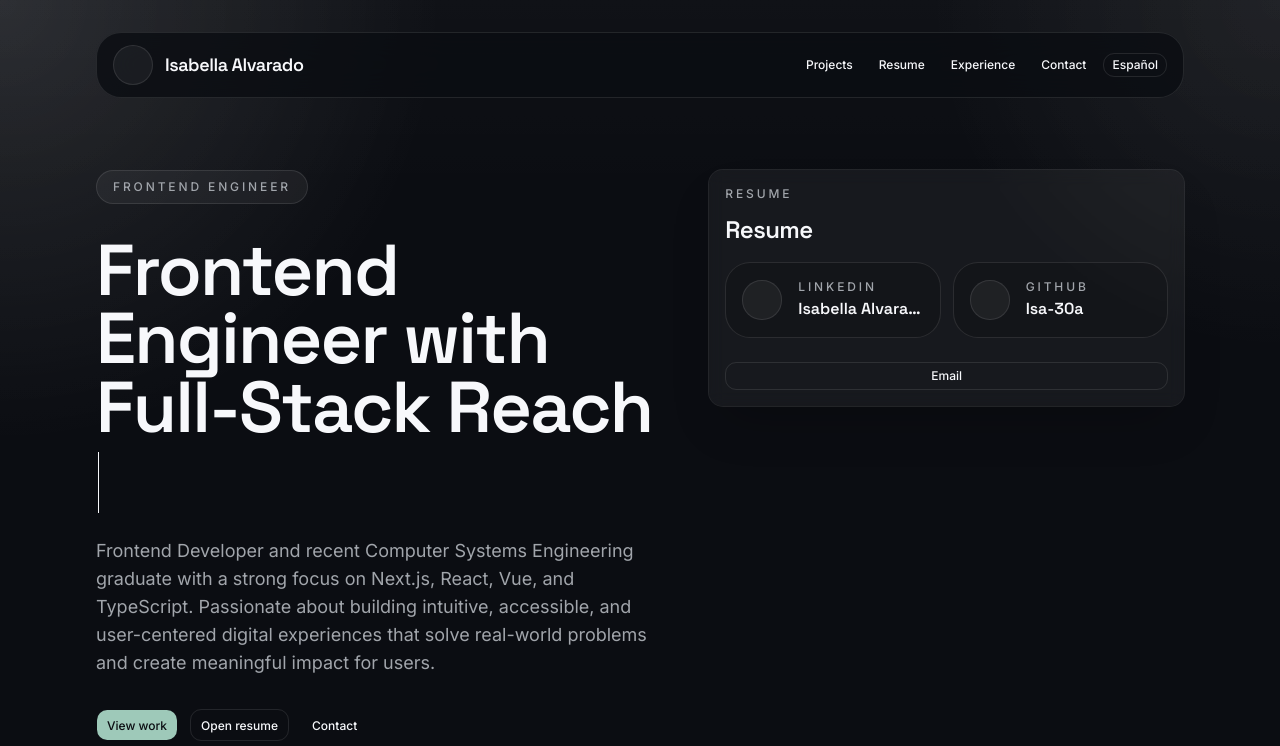
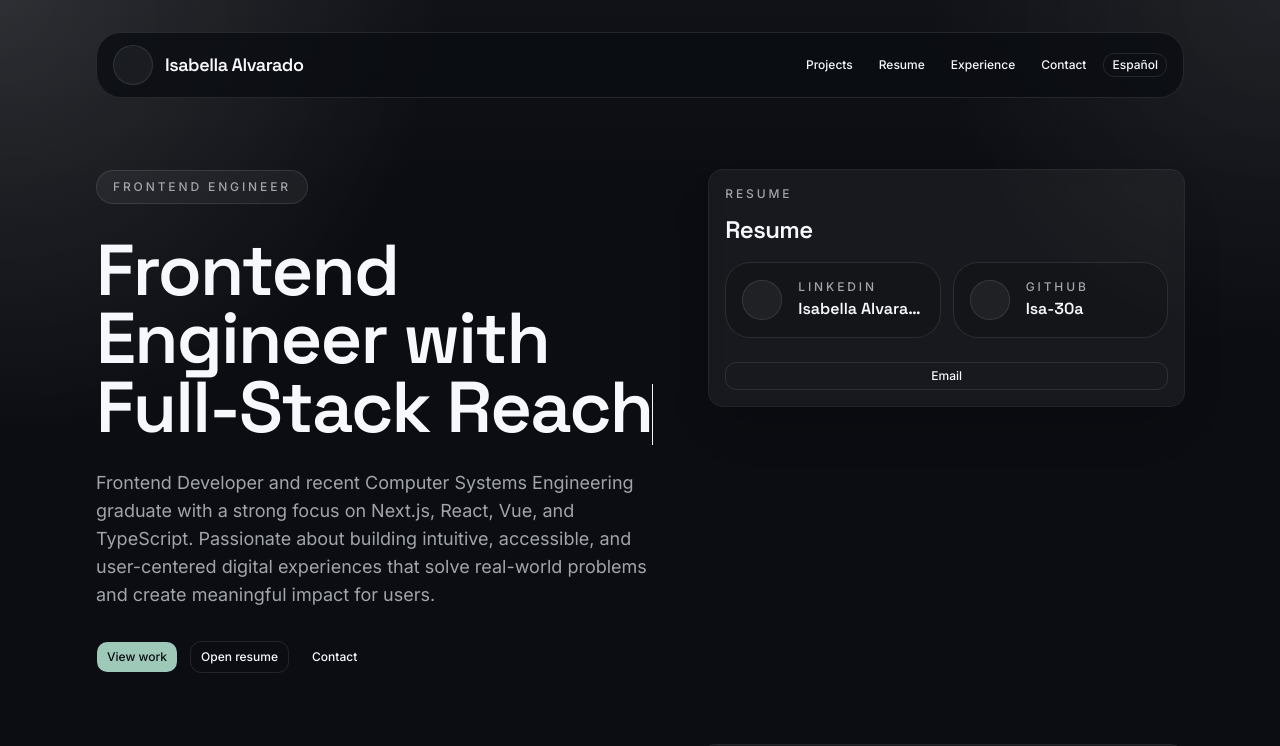
Before and after one commit to Isa-30a/isa-portfolio, a Next.js app: page /en in a window 1280 px wide. Shown: the top 746 px of the page. Built offline with nearby package versions, Linux system fonts and the light colour scheme; some icons are missing.

Commit message:
fix: remove trailing space before cursor in typing animation

```diff
--- a/components/typing-animation.tsx
+++ b/components/typing-animation.tsx
@@ -44,10 +44,9 @@ export function TypingAnimation({
 
   return (
     <span className={cn("inline", className)}>
-      {displayed}
-      <span
+      {displayed}<span
         className={cn(
-          "ml-0.5 inline-block w-[1px] h-[0.85em] bg-foreground align-middle transition-opacity",
+          "inline-block w-[1px] h-[0.85em] bg-foreground align-middle transition-opacity",
           !showCursor && "opacity-0"
         )}
       />
```
